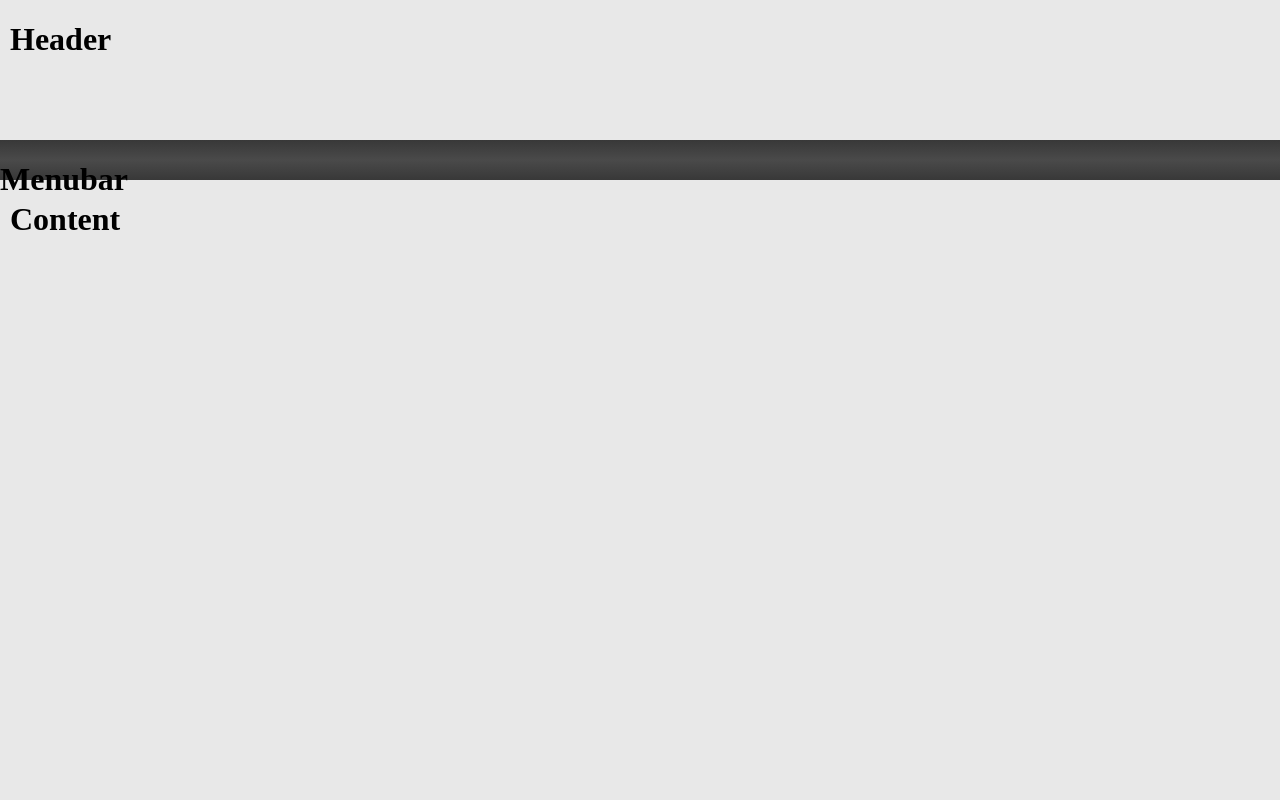
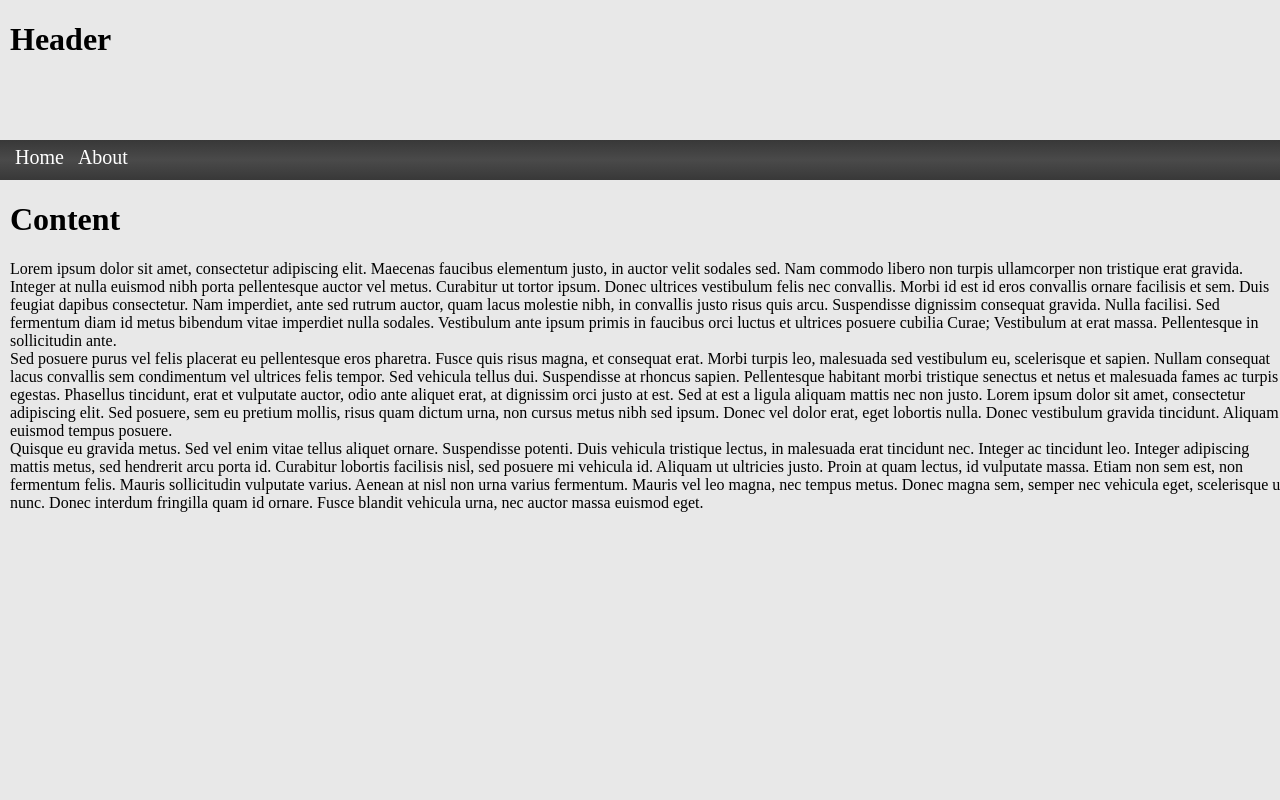
Before and after one commit to pietvanvliet/fossa, a plain HTML site: page index.html in a window 1280 px wide. Shown: the top 800 px of the page. Drawn offline with Linux system fonts and the light colour scheme; a web font is replaced by a local one.

Commit message:
Update HTML

```diff
--- a/index.html
+++ b/index.html
@@ -10,10 +10,43 @@
 		<h1>Header</h1>
 		</div>
 		<div id="menu">
-		<h1>Menubar</h1>
+		<ul>
+            <li><a href="#">Home</a></li>
+            <li><a href="#">About</a></li>
+        </ul>
 		</div>
 		<div id="content">
 			<h1>Content</h1>
+            Lorem ipsum dolor sit amet, consectetur adipiscing elit. Maecenas faucibus elementum
+            justo, in auctor velit sodales sed. Nam commodo libero non turpis ullamcorper non
+            tristique erat gravida. Integer at nulla euismod nibh porta pellentesque auctor vel
+            metus. Curabitur ut tortor ipsum. Donec ultrices vestibulum felis nec convallis.
+            Morbi id est id eros convallis ornare facilisis et sem. Duis feugiat dapibus consectetur.
+            Nam imperdiet, ante sed rutrum auctor, quam lacus molestie nibh, in convallis justo risus
+            quis arcu. Suspendisse dignissim consequat gravida. Nulla facilisi. Sed fermentum diam
+            id metus bibendum vitae imperdiet nulla sodales. Vestibulum ante ipsum primis in faucibus
+            orci luctus et ultrices posuere cubilia Curae; Vestibulum at erat massa. Pellentesque in
+            sollicitudin ante.
+            <br/>
+            Sed posuere purus vel felis placerat eu pellentesque eros pharetra. Fusce quis risus magna,
+            et consequat erat. Morbi turpis leo, malesuada sed vestibulum eu, scelerisque et sapien.
+            Nullam consequat lacus convallis sem condimentum vel ultrices felis tempor. Sed vehicula
+            tellus dui. Suspendisse at rhoncus sapien. Pellentesque habitant morbi tristique senectus
+            et netus et malesuada fames ac turpis egestas. Phasellus tincidunt, erat et vulputate auctor,
+            odio ante aliquet erat, at dignissim orci justo at est. Sed at est a ligula aliquam mattis
+            nec non justo. Lorem ipsum dolor sit amet, consectetur adipiscing elit. Sed posuere, sem eu
+            pretium mollis, risus quam dictum urna, non cursus metus nibh sed ipsum. Donec vel dolor erat,
+            eget lobortis nulla. Donec vestibulum gravida tincidunt. Aliquam euismod tempus posuere.
+            <br/>
+            Quisque eu gravida metus. Sed vel enim vitae tellus aliquet ornare. Suspendisse potenti.
+            Duis vehicula tristique lectus, in malesuada erat tincidunt nec. Integer ac tincidunt leo.
+            Integer adipiscing mattis metus, sed hendrerit arcu porta id. Curabitur lobortis facilisis
+            nisl, sed posuere mi vehicula id. Aliquam ut ultricies justo. Proin at quam lectus, id
+            vulputate massa. Etiam non sem est, non fermentum felis. Mauris sollicitudin vulputate varius.
+            Aenean at nisl non urna varius fermentum. Mauris vel leo magna, nec tempus metus. Donec magna
+            sem, semper nec vehicula eget, scelerisque ut nunc. Donec interdum fringilla quam id ornare.
+            Fusce blandit vehicula urna, nec auctor massa euismod eget.
+            <br/>
 		</div>
 		<div id="sidebar">
 			<h1>Sidebar</h1>
```
